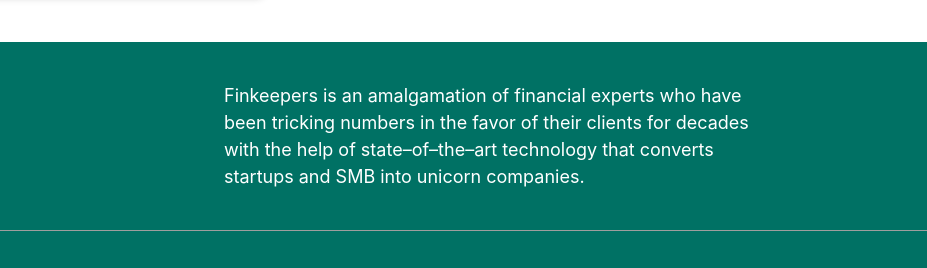
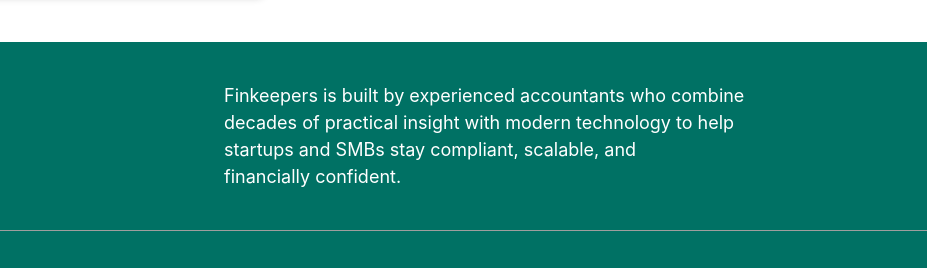
Before and after one commit to UncoreDigital/fin-keepers, an Astro site: page /contact in a window 1280 px wide. Shown: the part 1165-1433 px from the top of the page, 353-1280 px from the left. Built offline with nearby package versions, Linux system fonts and the light colour scheme; Astro itself is replaced by a stand-in of ours; grey boxes are pictures that could not be loaded; a web font is replaced by a local one.

Commit message:
Revise footer text for clarity and professionalism

```diff
--- a/src/components/Footer7.astro
+++ b/src/components/Footer7.astro
@@ -30,10 +30,7 @@
         <p
           class="text-[18px] font-normal leading-[27px] text-white max-w-[559px] text-left font-['Inter']"
         >
-          Finkeepers is an amalgamation of financial experts who have been
-          tricking numbers in the favor of their clients for decades with the
-          help of state–of–the–art technology that converts startups and
-          SMB into unicorn companies.
+          Finkeepers is built by experienced accountants who combine decades of practical insight with modern technology to help startups and SMBs stay compliant, scalable, and financially confident.
         </p>
       </div>
     </div>
```
